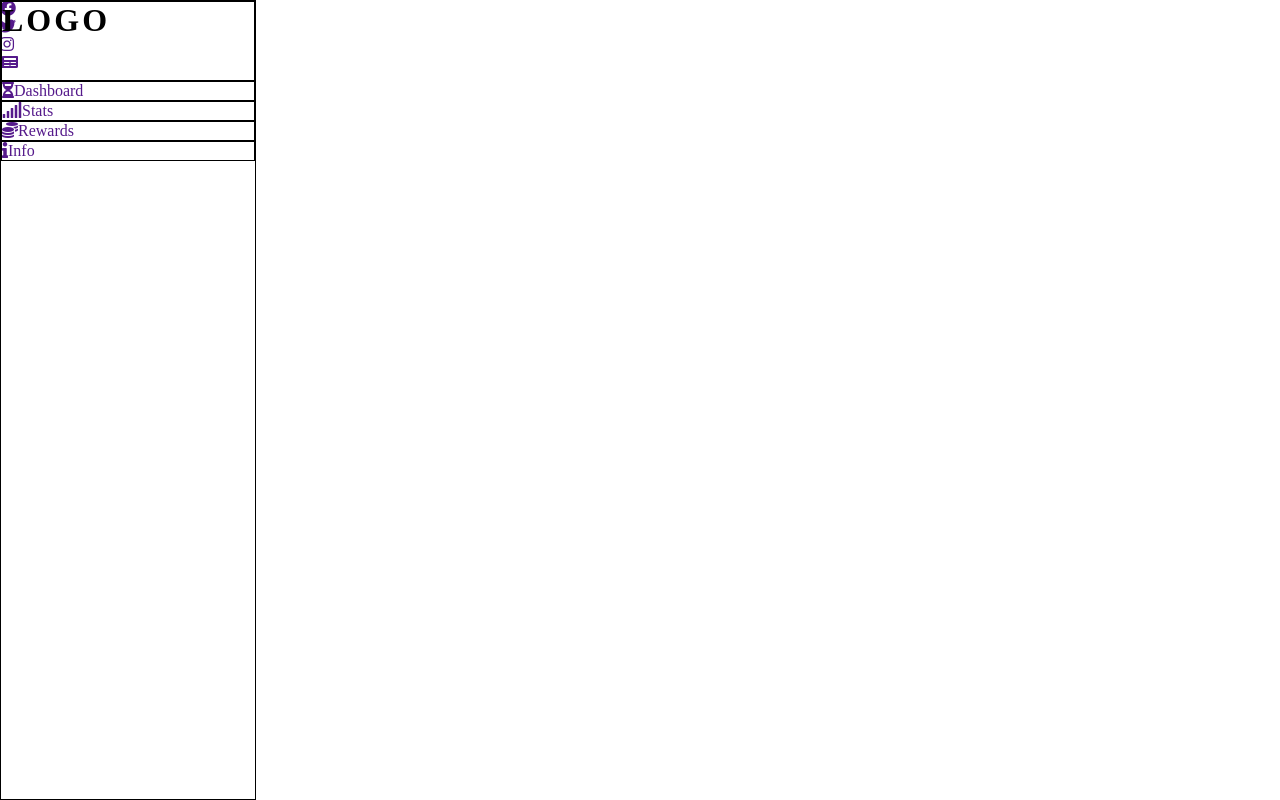
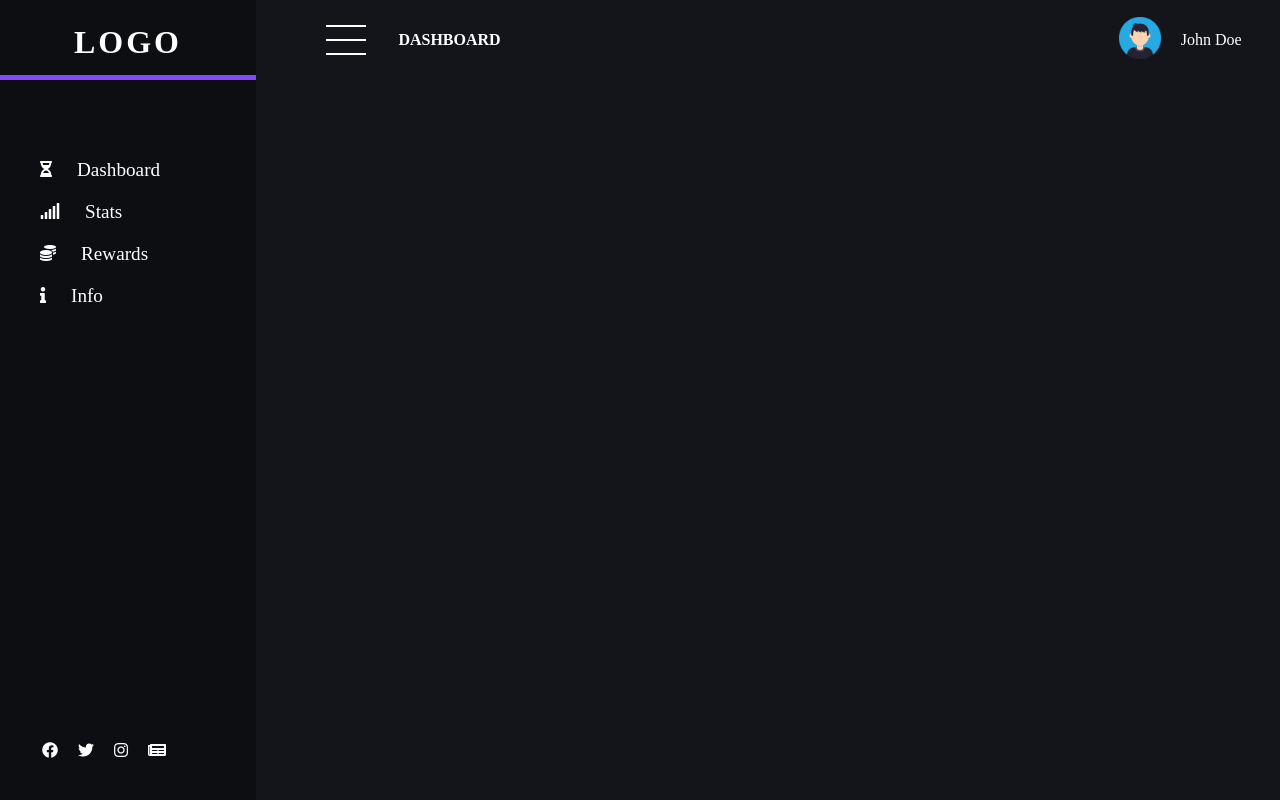
Before and after one commit to BVNCodeTech/exunhack, a Flask app: template templates/dashboard.html in a window 1280 px wide. Run offline with Flask 2, Linux system fonts and the light colour scheme; the template is opened without the code that fills it, so the values that code supplies are empty.

Commit message:
home bg change, dashboard ui started

```diff
--- a/static/css/dashboards.css
+++ b/static/css/dashboards.css
@@ -1,10 +1,17 @@
+:root{
+    --dark-dark: hsl(220deg 19% 6%);
+    --dark: hsl(225deg 17% 9%);
+}
+.main{background: var(--dark);
+height: 100vh;}
 .sidebar{
     position: fixed;
     top: 0;
     left: 0;
     width: 20vw;
     height: 100vh;
-    border: 1px solid black;
+    background: var(--dark-dark);
+    color: white;
 }
 
 .sidebar .logo{
@@ -14,25 +21,92 @@
     font-size: 2em;
     letter-spacing: 3px;
     text-transform: uppercase;
-    border: 1px solid black;
+    text-align: center;
+    padding-top: 3vh;
+    border-bottom: 5px solid var(--purple);
 }
 
-.sidebar .nav ul li{
-    border: 1px solid black;
+.sidebar .nav{
+    padding: 69px 0;
+}
+.sidebar .nav ul li a{
+    padding: 10px 40px;
+    display: flex;
+    align-items: center;
 }
 
-.sidebar .nav li .icon{
-
+.sidebar .nav li .icon i{
+    color: white;
+    margin-right: 25px;
 }
 
 .sidebar .nav li .text{
-
+    color: white;
+    font-family: 'poppins';
+    font-size: 1.2em;
 }
 
-.social-icons{
-
+.social-icons ul{
+    position: absolute;
+    bottom: 0;
+    left: 0;
+    margin: 2em;
+    display: flex;
 }
 
 .social-icons i{
+    color: white;
+    margin: 10px;
+}
 
+header{
+    width: 80%;
+    margin-left: 20%;
+    display: flex;
+    justify-content: space-between;
+    align-items: center;
+    padding: 10px 3%;
+    height: 10vh;
 }
+
+header .left{
+    display: flex;
+    align-items: center;
+}
+
+header .left .hamburger{
+    height: 100%;
+    display: flex;
+    flex-direction: column;
+    justify-content: center;
+    align-items: center;
+    margin: 0 2em;
+}
+
+.ham-line{
+    border: 1px solid white;
+    width: 40px;
+    margin: 6px 0;
+}
+
+header .left .dashboard{
+    text-transform: uppercase;
+    font-family: 'Poppins', serif;
+    font-weight: bold;
+    color: white;
+}
+
+header .right{
+    display: flex;
+    align-items: center;
+}
+
+header .right .pfp img{
+    width: 50px;
+    height: 50px;
+    margin: 0 1em;
+}
+header .right .name{
+    font-family: 'poppins';
+    color: white;
+}
--- a/static/css/style.css
+++ b/static/css/style.css
@@ -2,7 +2,7 @@ body{
     height: 100vh;
     background-color: #121212;
     color: white;
-    background-image: url('../images/p404.png');
+    background-image: url('../images/bg.png');
 }
 
 header{
--- a/templates/dashboard.html
+++ b/templates/dashboard.html
@@ -8,6 +8,9 @@
     <link rel="stylesheet" href="../static/css/parent.css">
     <link rel="stylesheet" href="../static/css/dashboards.css">
     <link rel="stylesheet" href="../static/css/all.min.css">
+    <link rel="preconnect" href="https://fonts.googleapis.com">
+    <link rel="preconnect" href="https://fonts.gstatic.com" crossorigin>
+    <link href="https://fonts.googleapis.com/css2?family=Libre+Baskerville&family=Montserrat&display=swap">
 </head>
 <body>
     <div class="main">
@@ -30,6 +33,23 @@
                 <li><a href=""><i class="fas fa-newspaper"></i></a></li>
             </ul>
         </div>
+
+        <header>
+            <div class="left">
+                <div class="hamburger">
+                    <div class="ham-line"></div>
+                    <div class="ham-line"></div>
+                    <div class="ham-line"></div>
+                </div>
+                <div class="dashboard">Dashboard</div>
+            </div>
+            <div class="right">
+                <div class="pfp">
+                    <img src="../static/images/user.png" alt="">
+                </div>
+                <div class="name">John Doe</div>
+            </div>
+        </header>
     </div>
 </body>
 </html>
```
Also changed, not shown: static/images/bg.png (added), static/images/user.png (added).
